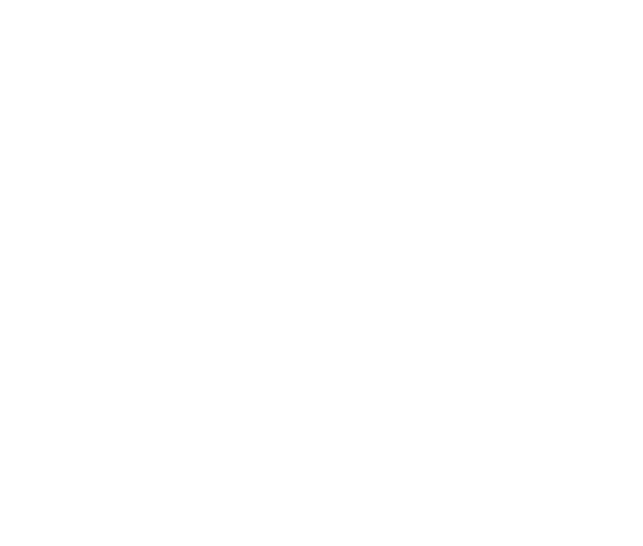
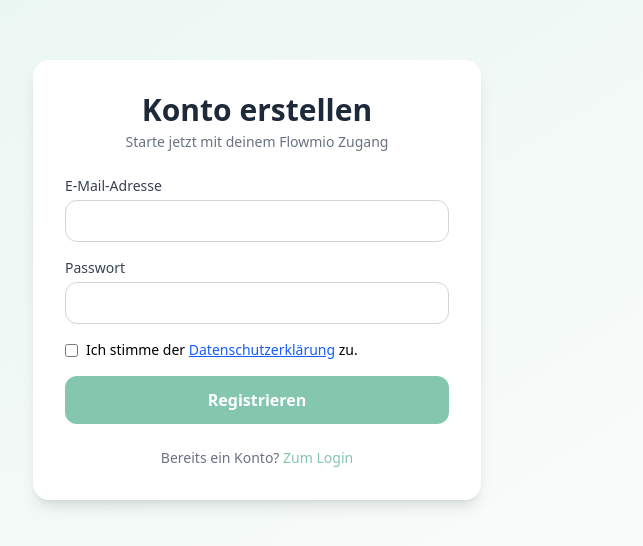
Before and after one commit to martenzoe/flowmio, a React (Vite) app: page /register in a window 1280 px wide. Before the commit this address had no page. Shown: the part 120-666 px from the top of the page, without its empty margins (383-1026 px from the left). Built offline with nearby package versions, Linux system fonts and the light colour scheme; no server answers.

Commit message:
Improve RegisterPage UI with modern layout and privacy checkbox

```diff
--- a/src/App.jsx
+++ b/src/App.jsx
@@ -1,12 +1,18 @@
 import { BrowserRouter as Router, Routes, Route } from "react-router-dom";
 import LandingPage from "./pages/LandingPage";
+import RegisterPage from "./pages/RegisterPage";
+import LoginPage from "./pages/LoginPage";
+import ForgotPasswordPage from "./pages/ForgotPasswordPage";
 
 export default function App() {
   return (
     <Router>
       <Routes>
         <Route path="/" element={<LandingPage />} />
-        {/* Hier folgen später: /login, /register, /dashboard etc. */}
+        <Route path="/register" element={<RegisterPage />} />
+        <Route path="/login" element={<LoginPage />} />
+        <Route path="/forgot-password" element={<ForgotPasswordPage />} />
+        {/* Später: Dashboard, FAQ, Kontakt usw. */}
       </Routes>
     </Router>
   );
--- /dev/null
+++ b/src/lib/supabaseClient.js
@@ -0,0 +1,6 @@
+import { createClient } from '@supabase/supabase-js';
+
+const supabaseUrl = import.meta.env.VITE_SUPABASE_URL;
+const supabaseAnonKey = import.meta.env.VITE_SUPABASE_ANON_KEY;
+
+export const supabase = createClient(supabaseUrl, supabaseAnonKey);
--- /dev/null
+++ b/src/pages/ForgotPasswordPage.jsx
@@ -0,0 +1,50 @@
+import { useState } from "react";
+import { supabase } from "../lib/supabaseClient";
+import { Link } from "react-router-dom";
+
+export default function ForgotPasswordPage() {
+  const [email, setEmail] = useState("");
+  const [message, setMessage] = useState("");
+
+  const handleReset = async (e) => {
+    e.preventDefault();
+    const { error } = await supabase.auth.resetPasswordForEmail(email, {
+      redirectTo: window.location.origin + "/reset-password",
+    });
+
+    if (error) {
+      setMessage("Fehler: " + error.message);
+    } else {
+      setMessage("Bitte prüfe dein Postfach für den Zurücksetzungslink.");
+    }
+  };
+
+  return (
+    <div className="min-h-screen flex items-center justify-center bg-gray-50 px-4">
+      <form
+        onSubmit={handleReset}
+        className="bg-white p-6 rounded-xl shadow-md w-full max-w-md space-y-4"
+      >
+        <h2 className="text-2xl font-bold text-center">Passwort vergessen?</h2>
+        <input
+          type="email"
+          placeholder="E-Mail-Adresse"
+          className="w-full p-3 border rounded-lg"
+          value={email}
+          onChange={(e) => setEmail(e.target.value)}
+          required
+        />
+        <button
+          type="submit"
+          className="w-full bg-[#84C7AE] text-white font-semibold py-2 rounded-lg hover:bg-[#6db49b]"
+        >
+          Link zum Zurücksetzen senden
+        </button>
+        {message && <p className="text-sm text-center text-gray-600">{message}</p>}
+        <p className="text-sm text-center">
+          Zurück zum <Link to="/login" className="underline">Login</Link>
+        </p>
+      </form>
+    </div>
+  );
+}
--- /dev/null
+++ b/src/pages/LoginPage.jsx
@@ -0,0 +1,82 @@
+import { useState } from "react";
+import { supabase } from "../lib/supabaseClient";
+import { useNavigate, Link } from "react-router-dom";
+
+export default function LoginPage() {
+  const [email, setEmail] = useState("");
+  const [password, setPassword] = useState("");
+  const [message, setMessage] = useState("");
+  const navigate = useNavigate();
+
+  const handleLogin = async (e) => {
+    e.preventDefault();
+    const { error } = await supabase.auth.signInWithPassword({ email, password });
+
+    if (error) {
+      setMessage("Fehler: " + error.message);
+    } else {
+      navigate("/dashboard");
+    }
+  };
+
+  return (
+    <div className="min-h-screen bg-gradient-to-br from-[#e6f5f1] to-[#fdfdfd] flex items-center justify-center px-4">
+      <div className="w-full max-w-md bg-white rounded-2xl shadow-lg p-8 space-y-6">
+        <div className="text-center">
+          <h2 className="text-3xl font-extrabold text-gray-800">Willkommen zurück</h2>
+          <p className="text-sm text-gray-500 mt-1">Login mit deinem Flowmio-Konto</p>
+        </div>
+
+        <form onSubmit={handleLogin} className="space-y-4">
+          <div>
+            <label className="block text-sm font-medium text-gray-700 mb-1">E-Mail-Adresse</label>
+            <input
+              type="email"
+              className="w-full px-4 py-2 border border-gray-300 rounded-xl focus:outline-none focus:ring-2 focus:ring-[#84C7AE]"
+              value={email}
+              onChange={(e) => setEmail(e.target.value)}
+              required
+            />
+          </div>
+
+          <div>
+            <label className="block text-sm font-medium text-gray-700 mb-1">Passwort</label>
+            <input
+              type="password"
+              className="w-full px-4 py-2 border border-gray-300 rounded-xl focus:outline-none focus:ring-2 focus:ring-[#84C7AE]"
+              value={password}
+              onChange={(e) => setPassword(e.target.value)}
+              required
+            />
+          </div>
+
+          <div className="text-right text-sm">
+            <Link to="/forgot-password" className="text-[#84C7AE] hover:underline">
+              Passwort vergessen?
+            </Link>
+          </div>
+
+          <button
+            type="submit"
+            className="w-full py-3 bg-[#84C7AE] hover:bg-[#6db49b] text-white rounded-xl font-semibold transition"
+          >
+            Login
+          </button>
+        </form>
+
+        {message && (
+          <div className="text-center text-sm text-red-600 bg-red-50 p-3 rounded-xl border border-red-200">
+            {message}
+          </div>
+        )}
+
+        <p className="text-center text-sm text-gray-500">
+          Noch kein Konto?{" "}
+          <Link to="/register" className="text-[#84C7AE] font-medium hover:underline">
+            Jetzt registrieren
+          </Link>
+        </p>
+      </div>
+    </div>
+  );
+}
--- /dev/null
+++ b/src/pages/RegisterPage.jsx
@@ -0,0 +1,99 @@
+import { useState } from "react";
+import { supabase } from "../lib/supabaseClient";
+import { Link } from "react-router-dom";
+
+export default function RegisterPage() {
+  const [email, setEmail] = useState("");
+  const [password, setPassword] = useState("");
+  const [message, setMessage] = useState("");
+  const [accepted, setAccepted] = useState(false);
+
+  const handleRegister = async (e) => {
+    e.preventDefault();
+
+    if (!accepted) {
+      setMessage("Bitte bestätige die Datenschutzerklärung.");
+      return;
+    }
+
+    const { error } = await supabase.auth.signUp({ email, password });
+
+    if (error) {
+      setMessage("Fehler: " + error.message);
+    } else {
+      setMessage("Bitte prüfe dein Postfach zur Bestätigung.");
+    }
+  };
+
+  return (
+    <div className="min-h-screen bg-gradient-to-br from-[#e6f5f1] to-[#fdfdfd] flex items-center justify-center px-4">
+      <div className="w-full max-w-md bg-white rounded-2xl shadow-lg p-8 space-y-6">
+        <div className="text-center">
+          <h2 className="text-3xl font-extrabold text-gray-800">Konto erstellen</h2>
+          <p className="text-sm text-gray-500 mt-1">Starte jetzt mit deinem Flowmio Zugang</p>
+        </div>
+
+        <form onSubmit={handleRegister} className="space-y-4">
+          <div>
+            <label className="block text-sm font-medium text-gray-700 mb-1">E-Mail-Adresse</label>
+            <input
+              type="email"
+              className="w-full px-4 py-2 border border-gray-300 rounded-xl focus:outline-none focus:ring-2 focus:ring-[#84C7AE]"
+              value={email}
+              onChange={(e) => setEmail(e.target.value)}
+              required
+            />
+          </div>
+
+          <div>
+            <label className="block text-sm font-medium text-gray-700 mb-1">Passwort</label>
+            <input
+              type="password"
+              className="w-full px-4 py-2 border border-gray-300 rounded-xl focus:outline-none focus:ring-2 focus:ring-[#84C7AE]"
+              value={password}
+              onChange={(e) => setPassword(e.target.value)}
+              required
+            />
+          </div>
+
+          <label className="text-sm flex items-start space-x-2">
+            <input
+              type="checkbox"
+              className="mt-1"
+              checked={accepted}
+              onChange={() => setAccepted(!accepted)}
+              required
+            />
+            <span>
+              Ich stimme der{" "}
+              <Link to="/datenschutz" className="underline text-blue-600">
+                Datenschutzerklärung
+              </Link>{" "}
+              zu.
+            </span>
+          </label>
+
+          <button
+            type="submit"
+            className="w-full py-3 bg-[#84C7AE] hover:bg-[#6db49b] text-white rounded-xl font-semibold transition"
+          >
+            Registrieren
+          </button>
+        </form>
+
+        {message && (
+          <div className="text-center text-sm text-red-600 bg-red-50 p-3 rounded-xl border border-red-200">
+            {message}
+          </div>
+        )}
+
+        <p className="text-center text-sm text-gray-500">
+          Bereits ein Konto?{" "}
+          <Link to="/login" className="text-[#84C7AE] font-medium hover:underline">
+            Zum Login
+          </Link>
+        </p>
+      </div>
+    </div>
+  );
+}
```
Also changed, not shown: 1 other file (tests, documents, lock files or other folders).
